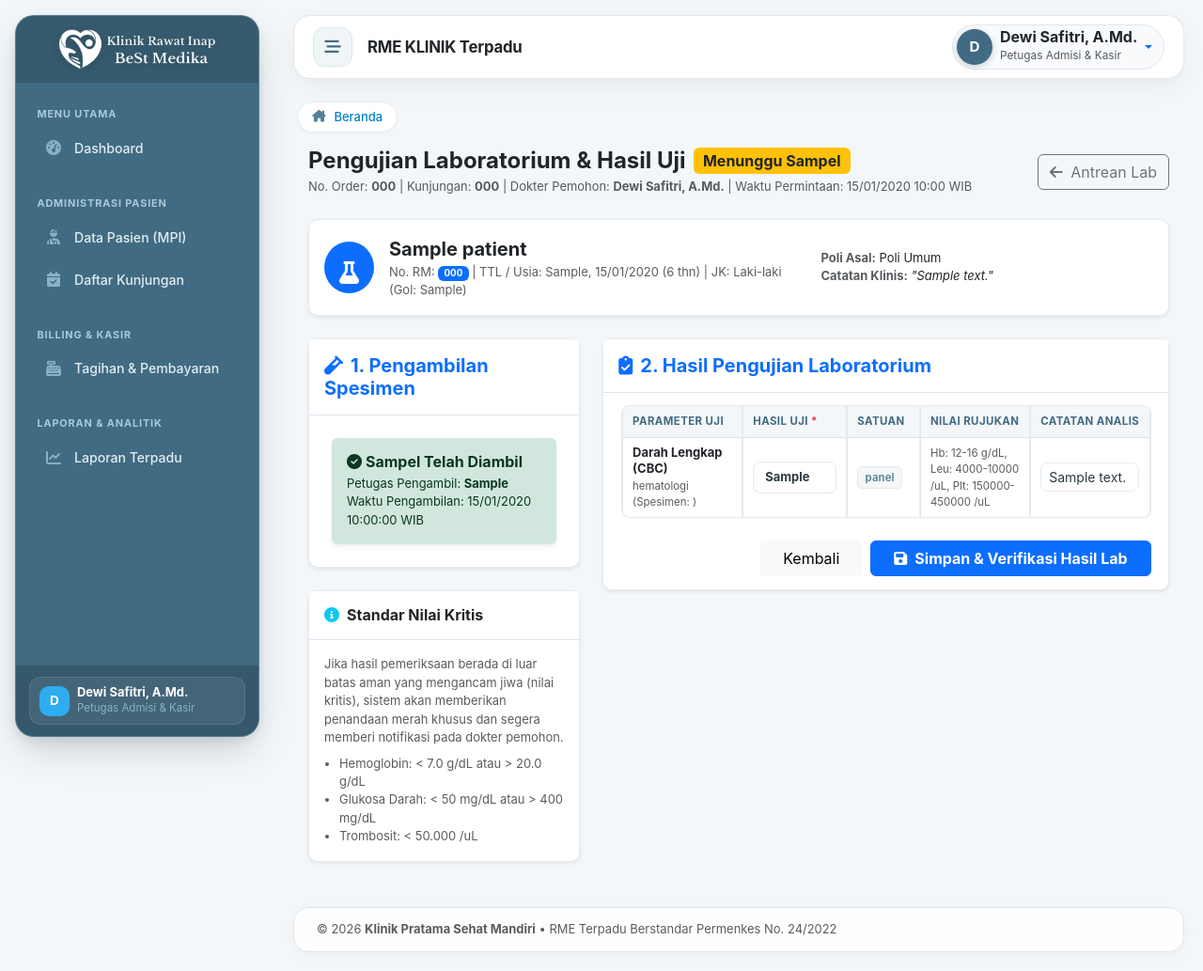
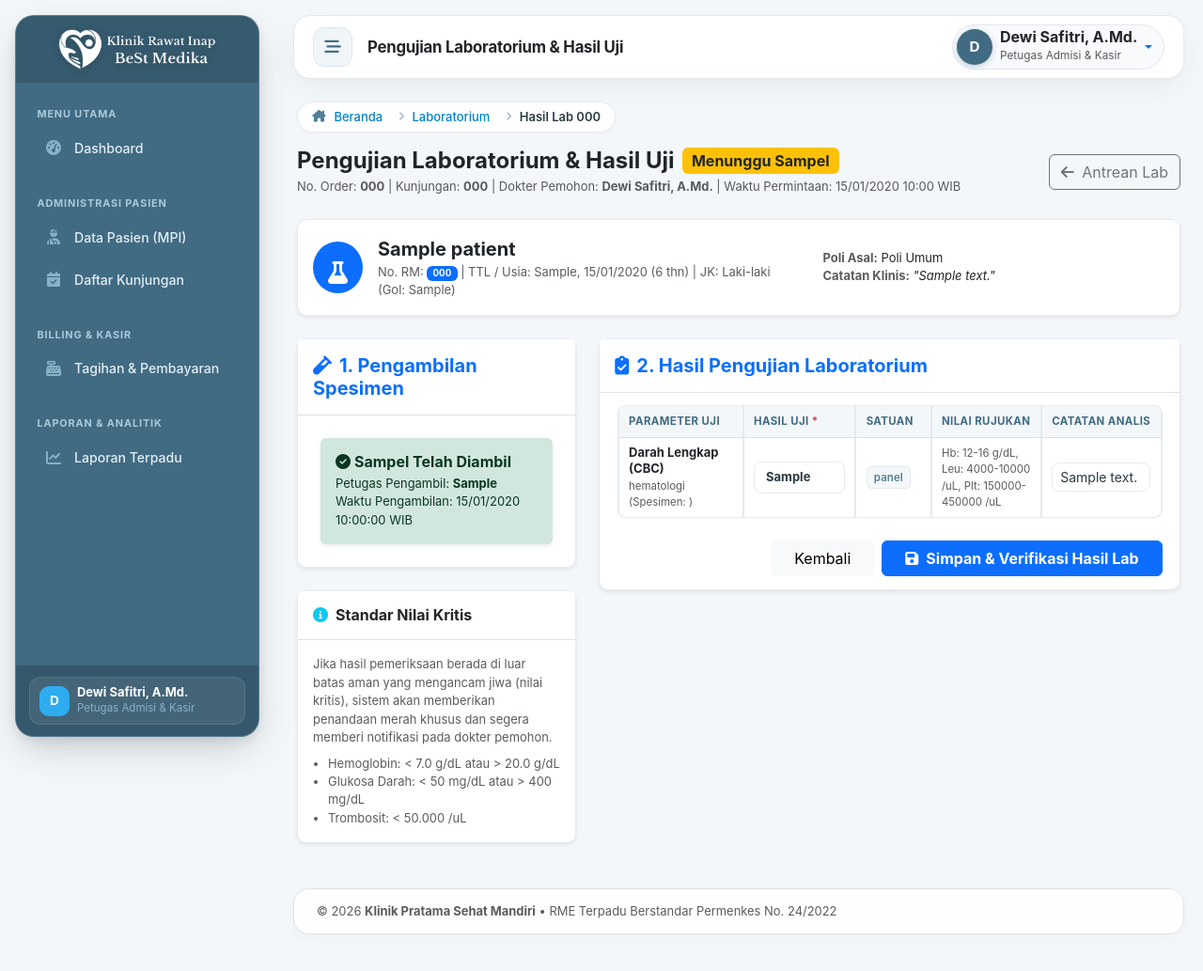
Before and after one commit to ardhikaxx/rme-klinik, a Laravel app: page /laboratory/1 in a window 1280 px wide. Shown: the whole page at 94% size. After the commit the page ends 994 px from the top, so only its background shows below. Run offline with Laravel 12, Linux system fonts and the light colour scheme; a user stored in the database is signed in; data comes from the database, SQL or seed files in the repository; tables that the repository leaves empty hold one stand-in row (values such as "Sample post"); parts of the project's set-up code (start-up, migrations or seed data) failed here and were passed over; some libraries are stand-ins or nearby versions.

Commit message:
feat: implementasi breadcrumb navigasi pada lembar hasil uji laboratorium

```diff
--- a/resources/views/laboratory/show.blade.php
+++ b/resources/views/laboratory/show.blade.php
@@ -1,9 +1,15 @@
 @extends('layouts.app')
 
 @section('title', 'Pemeriksaan Laboratorium - ' . $request->request_number)
+@section('page_title', 'Pengujian Laboratorium & Hasil Uji')
+
+@section('breadcrumb')
+    <li class="breadcrumb-item"><a href="{{ route('laboratory.index') }}">Laboratorium</a></li>
+    <li class="breadcrumb-item active" aria-current="page">Hasil Lab {{ $request->request_number }}</li>
+@endsection
 
 @section('content')
-<div class="container-fluid">
+<div class="container-fluid p-0">
     <div class="d-flex flex-wrap align-items-center justify-content-between gap-3 mb-4">
         <div>
             <div class="d-flex align-items-center gap-2">
```
